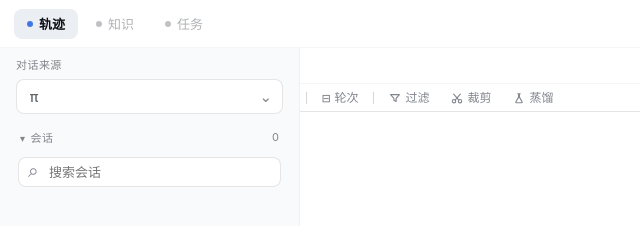
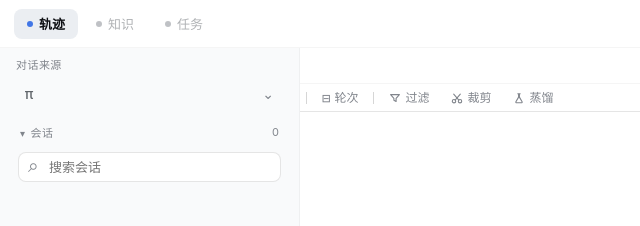
Before and after one commit to zhubblego/pi-chat-helper, a website: page trajectory-web/web/index.html in a window 1280 px wide. Shown: the full height of the page, 0-640 px from the left. Drawn offline with Linux system fonts and the light colour scheme; no server answers.

Commit message:
style: 来源菜单触发按钮改用 tb-btn 同款语言——无框透明底、hover/展开态浅底亮字，30px 高与侧栏搜索框对齐

```diff
--- a/trajectory-web/web/style.css
+++ b/trajectory-web/web/style.css
@@ -207,36 +207,32 @@ body {
 	letter-spacing: 0.04em;
 }
 
-/* 来源触发按钮：与站内菜单体系统一（menu-root + .menu 浮层），外观保持原下拉盒规格 */
+/* 来源触发按钮：与其他菜单触发按钮（tb-btn）同款语言——无框透明底、hover 浅底亮字；
+   展开态同 hover 底色（照 aria-pressed 模式）；高度 30px 与侧栏搜索框对齐 */
 .source-btn {
 	display: flex;
 	align-items: center;
 	width: 100%;
-	height: 35px;
+	height: 30px;
 	padding: 0;
-	border: 1px solid var(--dsw-alias-border-l2);
+	gap: 4px;
+	border: 0;
 	border-radius: var(--dsw-radius-sm);
-	background: var(--dsw-alias-bg-base);
-	color: var(--dsw-alias-label-primary);
-	cursor: pointer;
-	transition:
-		border-color 0.15s,
-		background 0.15s;
+	background: transparent;
+	color: var(--dsw-alias-label-secondary);
+	cursor: pointer;
 }
 
 .source-btn:hover,
-.source-btn:focus-visible {
-	border-color: var(--dsw-alias-border-l3);
-	background: var(--dsw-alias-bg-layer-1);
+.source-btn:focus-visible,
+.source-btn[aria-expanded="true"] {
+	background: var(--dsw-alias-interactive-bg-hover);
+	color: var(--dsw-alias-label-primary);
 	outline: none;
 }
 
-.source-btn[aria-expanded="true"] {
-	border-color: var(--dsw-alias-border-focus, var(--dsw-alias-link));
-}
-
 .source-btn-icon {
-	width: 34px;
+	width: 26px;
 	flex: none;
 	display: grid;
 	place-items: center;
@@ -256,9 +252,9 @@ body {
 
 .source-btn-chevron {
 	flex: none;
-	padding: 0 10px;
-	color: var(--dsw-alias-label-tertiary);
-	font-size: 15px;
+	padding: 0 9px 0 7px;
+	color: var(--dsw-alias-label-tertiary);
+	font-size: 14px;
 }
 
 /* 来源菜单浮层：复用 .menu / .menu-item（与过滤菜单同一套） */
```
